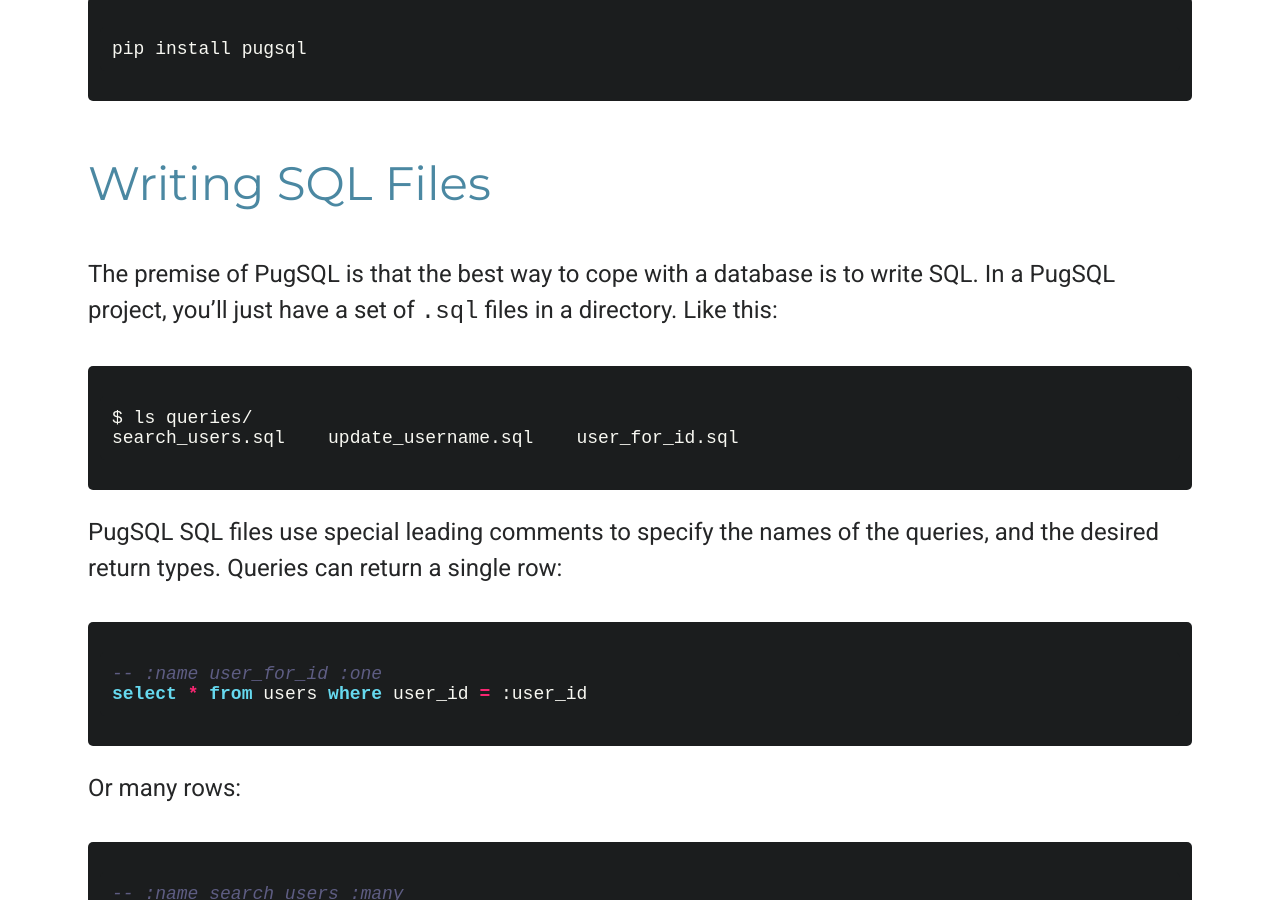
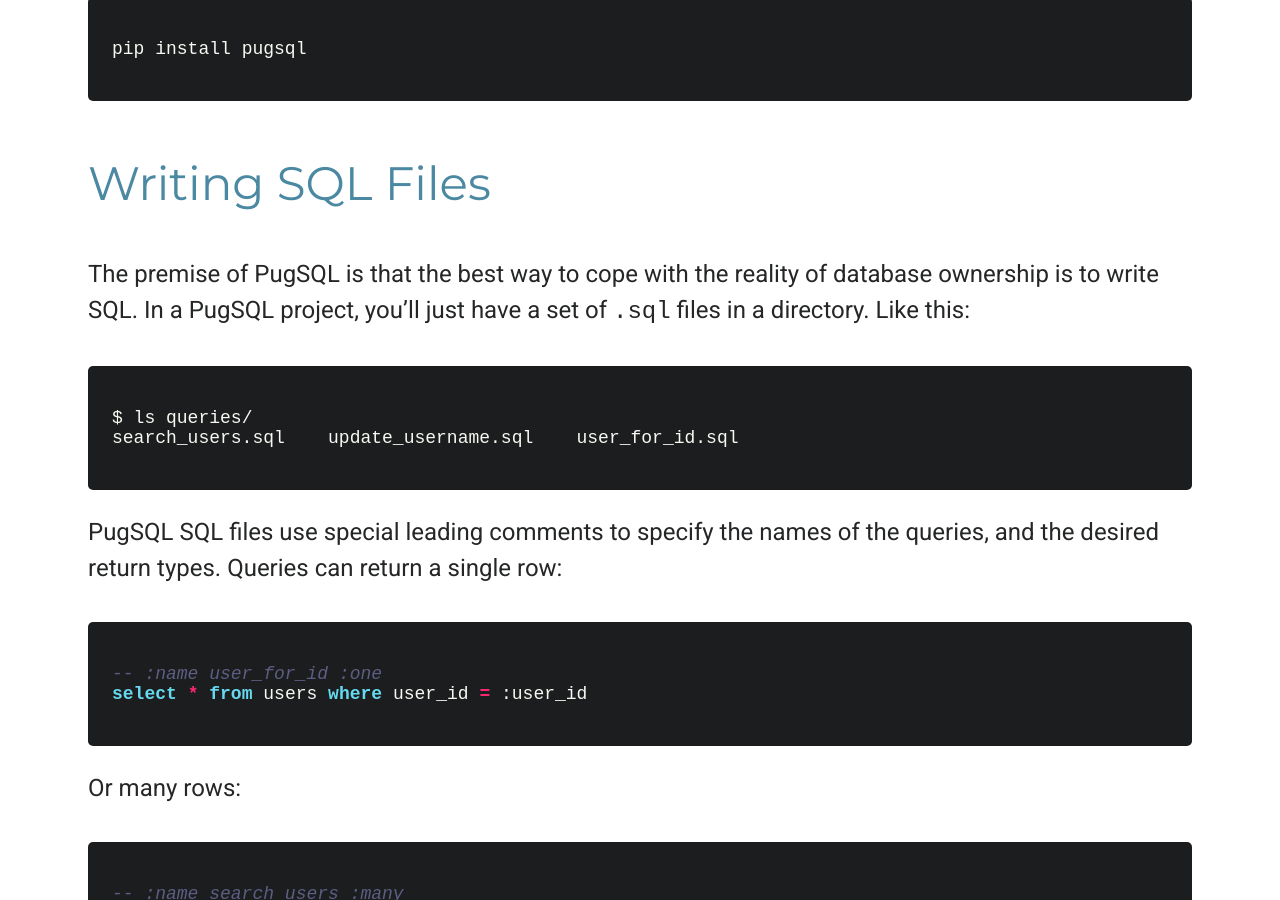
Before and after one commit to mcfunley/pugsql, a Jekyll site: the page built from docs/tutorial.md, in a window 1280 px wide and 900 px high, scrolled down 671 px. Built offline with Jekyll 4.4.1, drawn with Linux system fonts in a browser that asks for light colours; our own code applies the rules of GitHub Pages for plain Markdown files; comment, search, counter and statistics services are not loaded.

Commit message:
punching things up a bit

````diff
--- a/docs/tutorial.md
+++ b/docs/tutorial.md
@@ -13,7 +13,7 @@
 
 ### Writing SQL Files
 
-The premise of PugSQL is that the best way to cope with a database is to write SQL. In a PugSQL project, you'll just have a set of `.sql` files in a directory. Like this:
+The premise of PugSQL is that the best way to cope with the reality of database ownership is to write SQL. In a PugSQL project, you'll just have a set of `.sql` files in a directory. Like this:
 
 ```bash
 $ ls queries/
````
